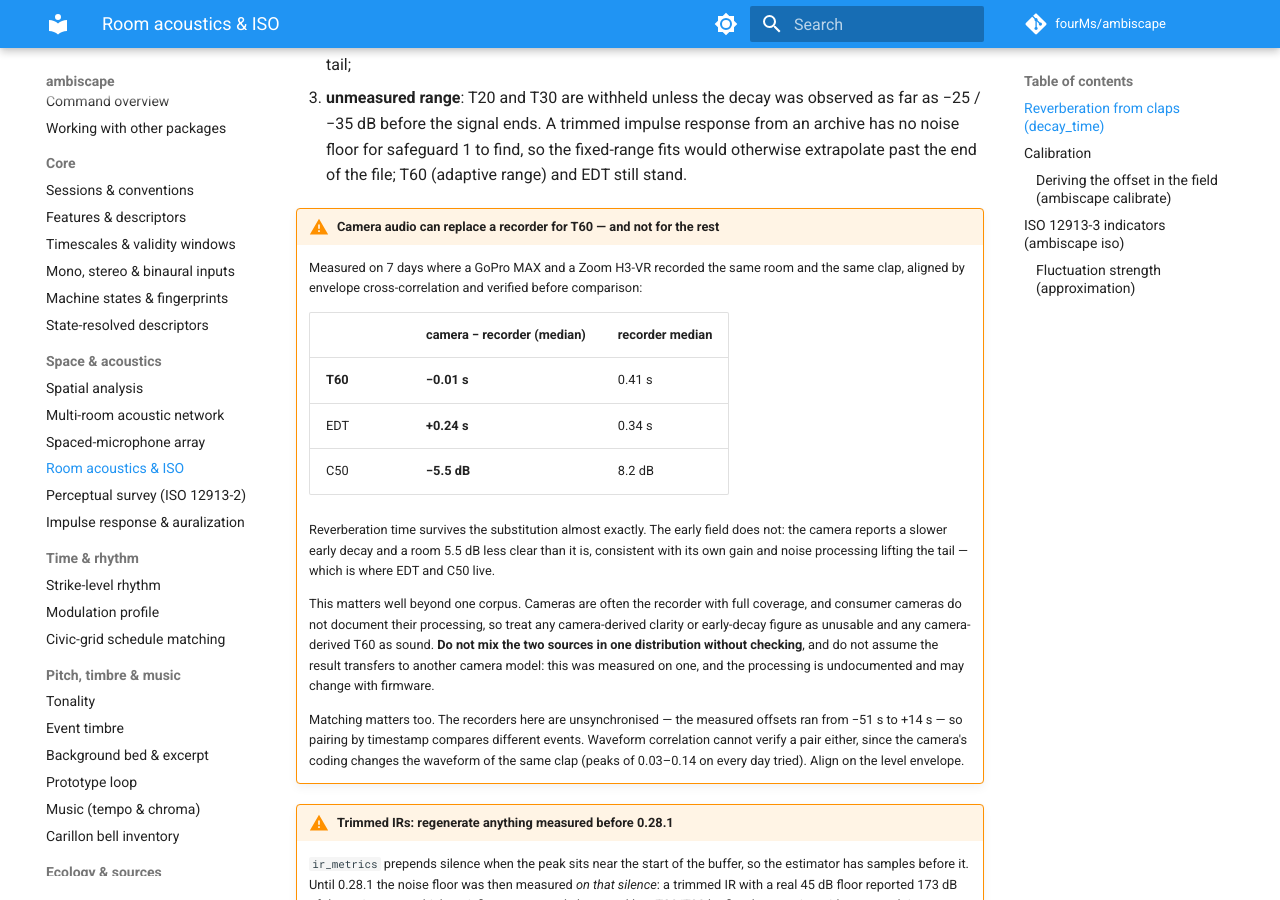
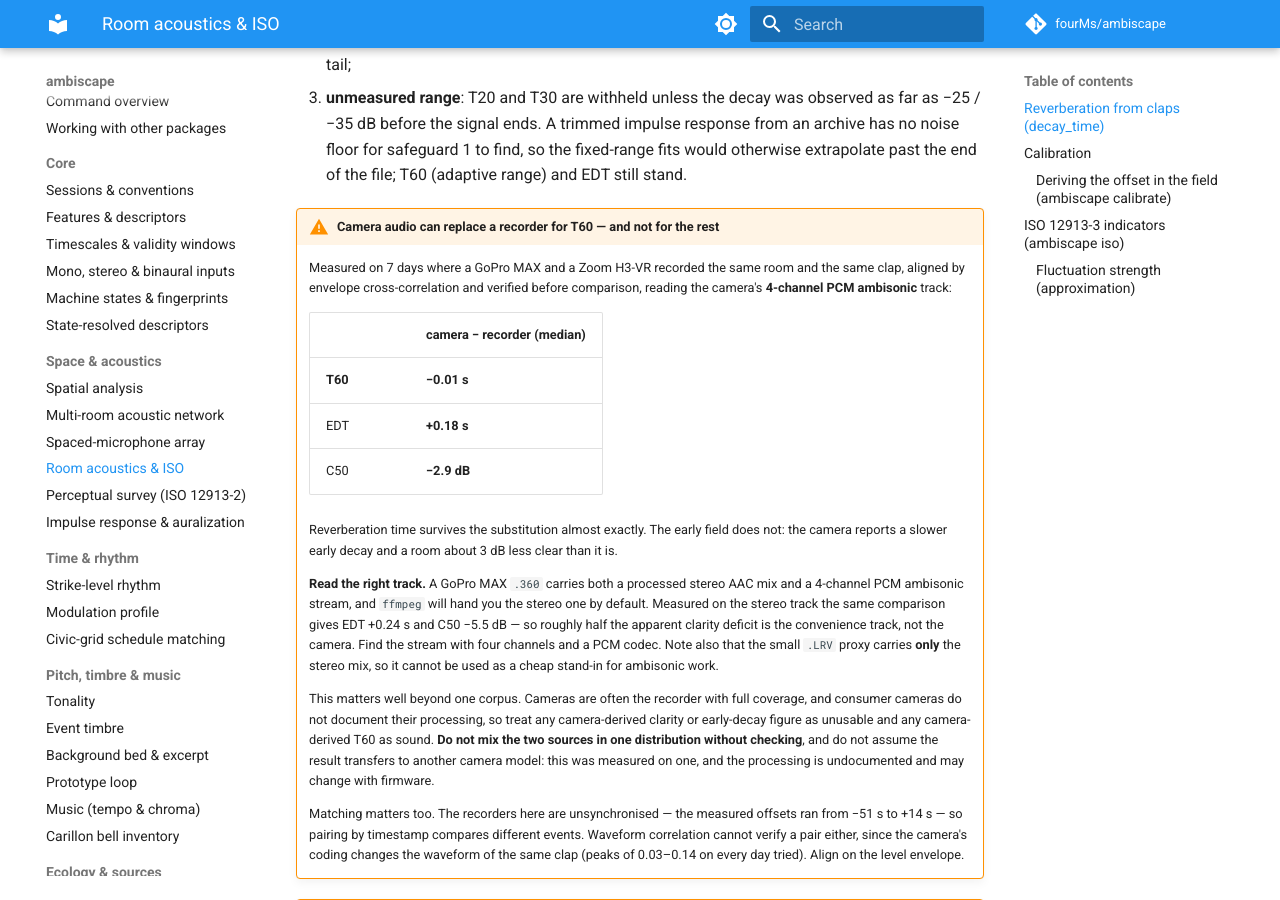
Before and after one commit to fourMs/ambiscape, an MkDocs documentation site: the page built from docs/guide/acoustics.md, in a window 1280 px wide and 900 px high, scrolled down 382 px. Built offline with MkDocs 1.6.1 and Material for MkDocs 9.7.7, drawn with Linux system fonts in a browser that asks for light colours; comment, search, counter and statistics services are not loaded.

Commit message:
Docs: correct the camera comparison — read the ambisonic track, not the stereo mix

```diff
--- a/docs/guide/acoustics.md
+++ b/docs/guide/acoustics.md
@@ -23,18 +23,27 @@ each guarding against a failure mode common in field recordings:
 
     Measured on 7 days where a GoPro MAX and a Zoom H3-VR recorded the same
     room and the same clap, aligned by envelope cross-correlation and
-    verified before comparison:
+    verified before comparison, reading the camera's **4-channel PCM
+    ambisonic** track:
 
-    | | camera − recorder (median) | recorder median |
-    |---|---|---|
-    | **T60** | **−0.01 s** | 0.41 s |
-    | EDT | **+0.24 s** | 0.34 s |
-    | C50 | **−5.5 dB** | 8.2 dB |
+    | | camera − recorder (median) |
+    |---|---|
+    | **T60** | **−0.01 s** |
+    | EDT | **+0.18 s** |
+    | C50 | **−2.9 dB** |
 
     Reverberation time survives the substitution almost exactly. The early
-    field does not: the camera reports a slower early decay and a room 5.5 dB
-    less clear than it is, consistent with its own gain and noise processing
-    lifting the tail — which is where EDT and C50 live.
+    field does not: the camera reports a slower early decay and a room about
+    3 dB less clear than it is.
+
+    **Read the right track.** A GoPro MAX `.360` carries both a processed
+    stereo AAC mix and a 4-channel PCM ambisonic stream, and `ffmpeg` will
+    hand you the stereo one by default. Measured on the stereo track the same
+    comparison gives EDT +0.24 s and C50 −5.5 dB — so roughly half the
+    apparent clarity deficit is the convenience track, not the camera. Find
+    the stream with four channels and a PCM codec. Note also that the small
+    `.LRV` proxy carries **only** the stereo mix, so it cannot be used as a
+    cheap stand-in for ambisonic work.
 
     This matters well beyond one corpus. Cameras are often the recorder with
     full coverage, and consumer cameras do not document their processing, so
```
